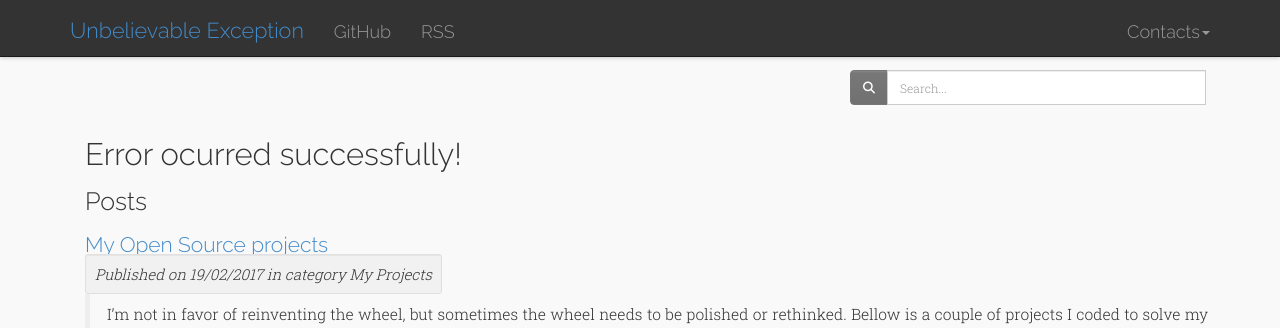
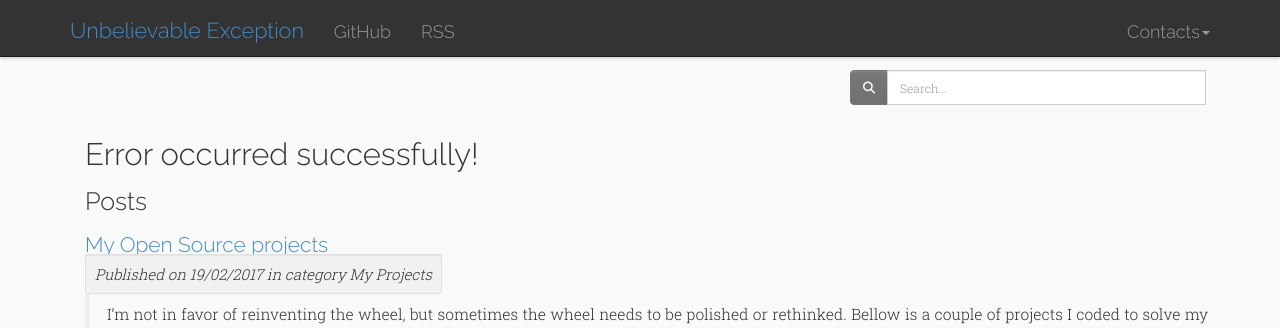
Before and after one commit to ataxexe/ataxexe.github.io, a Jekyll site: the page built from index.html, in a window 1280 px wide. Shown: the top 328 px of the page. Built offline with Jekyll 4.4.1, drawn with Linux system fonts in a browser that asks for light colours; nearby versions of some CDN libraries; the list of posts is cut into pages by our own code.

Commit message:
fix file

```diff
--- a/_config.yml
+++ b/_config.yml
@@ -1,5 +1,5 @@
 name: Unbelievable Exception
-description: "Error ocurred successfully!"
+description: "Error occurred successfully!"
 
 encoding: utf-8
 
@@ -22,7 +22,6 @@ github: https://github.com/ataxexe/ataxexe.github.io
 owner:
   name: Marcelo Guimarães
   nickname: Ataxexe
-  email: ataxexe@gmail.com
   contacts:
     GitHub: http://github.com/ataxexe
     YouTube: http://youtube.com/ataxexe
```
